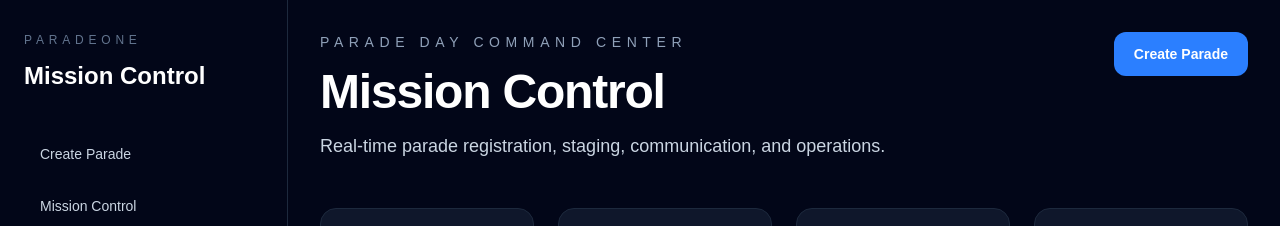
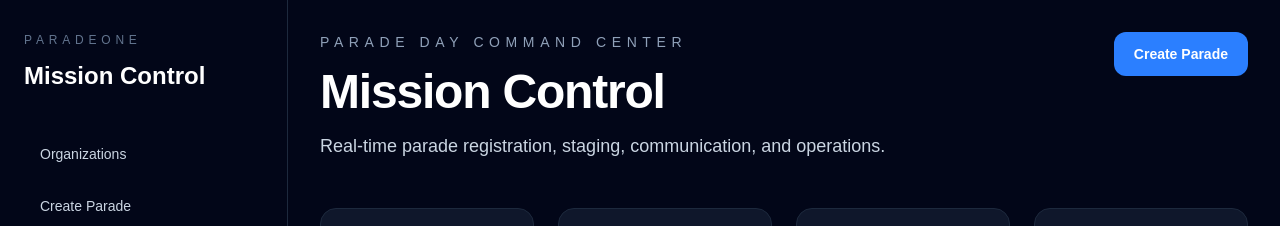
Before and after one commit to boejoyd/paradeone, a Next.js app: page / in a window 1280 px wide. Shown: the top 226 px of the page. Built offline with nearby package versions, Linux system fonts and the light colour scheme; no server answers; the database is empty.

Commit message:
Add organizations to sidebar

```diff
--- a/components/navigation/Sidebar.tsx
+++ b/components/navigation/Sidebar.tsx
@@ -1,6 +1,7 @@
 import Link from "next/link";
 
 const navItems = [
+  { label: "Organizations", href: "/organizations" },
   { label: "Create Parade", href: "/create-parade" },
   { label: "Mission Control", href: "/" },
   { label: "Entries", href: "/entries" },
```
